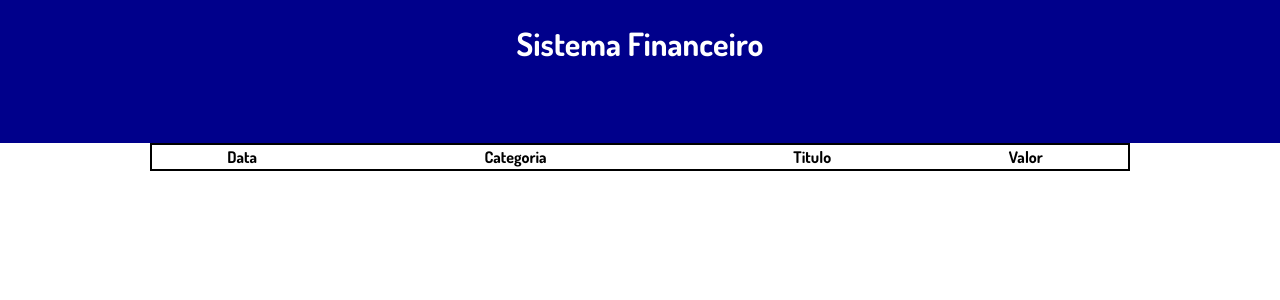
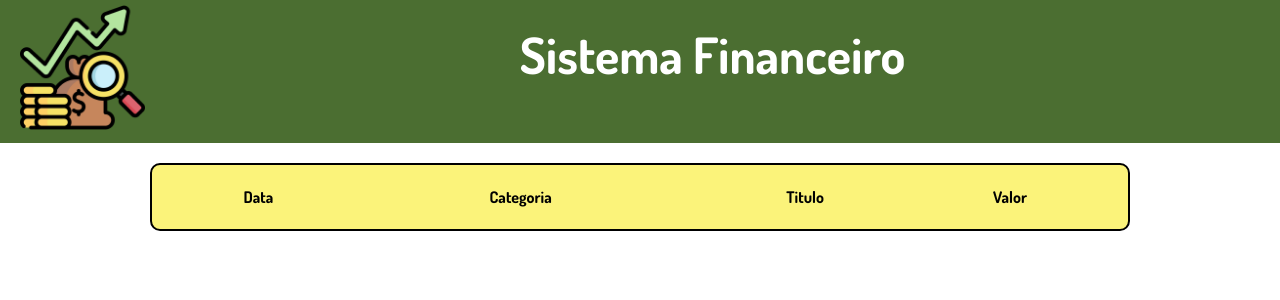
Before and after one commit to AndrePacolla/expense-tracker-, a React (Vite) app: page / in a window 1280 px wide. Shown: the top 300 px of the page. Built offline with nearby package versions, Linux system fonts and the light colour scheme.

Commit message:
adc img header e table

```diff
--- a/src/App.styles.ts
+++ b/src/App.styles.ts
@@ -1,5 +1,6 @@
 import styled from "styled-components";
 import { createGlobalStyle } from "styled-components";
+import Logo from "../src/assets/financa.png"
 
 
 export const Global = createGlobalStyle `
@@ -15,16 +16,31 @@ export const Container = styled.div `
 `;
 
 export const Header = styled.div `
+    display: flex;
+    justify-content: center;
     margin-top: -7px;
     height: 150px;
     text-align: center;
-
-    background-color: darkblue;
+    background-color: rgb(75, 110, 49);
 
 `;
+
+export const Image = styled.div`
+  margin-top: 12px;
+  margin-left:20px;
+  width: 125px;
+  height: 125px;
+  background-image: url(${Logo});
+  background-size:cover;
+  background-position: center;
+  background-repeat: no-repeat ;
+
+
+
+`
 export const HeaderText = styled.h1 `
-    margin: 0;
-    padding: 0;
+    flex: 1;
+    font-size: 50px;
     color: white;
     padding-top:30px;
 
--- a/src/App.tsx
+++ b/src/App.tsx
@@ -6,6 +6,7 @@ import {Category} from "./types/Category";
 import {categories} from "./data/categories";
 import {getCurrentMonth, filterListByMonth} from "./helpers/dateFilter";
 import {TableArea} from "./components/TableArea/index"
+import Logo from "../src/assets/financa.png"
 
 
 
@@ -31,7 +32,10 @@ const  App = () => {
 
     <C.Container>
         <C.Header>
-          <C.HeaderText>Sistema Financeiro</C.HeaderText>
+          <C.Image/>
+          <C.HeaderText>
+            Sistema Financeiro
+            </C.HeaderText>
         </C.Header>
         <C.Body>
           {/*Area  de info. */}
--- a/src/components/TableArea/styles.ts
+++ b/src/components/TableArea/styles.ts
@@ -3,8 +3,11 @@ import styled from "styled-components";
 
 export const Table = styled.table`
         width: 100%;
+        padding: 20px;
         border: 2px solid ;
-
+        border-radius: 10px;
+        margin-top: 20px;
+        background-color:rgba(250, 237, 57, 0.67) ;
 
 `;
 
```
Also changed, not shown: src/assets/financa.png (added).
